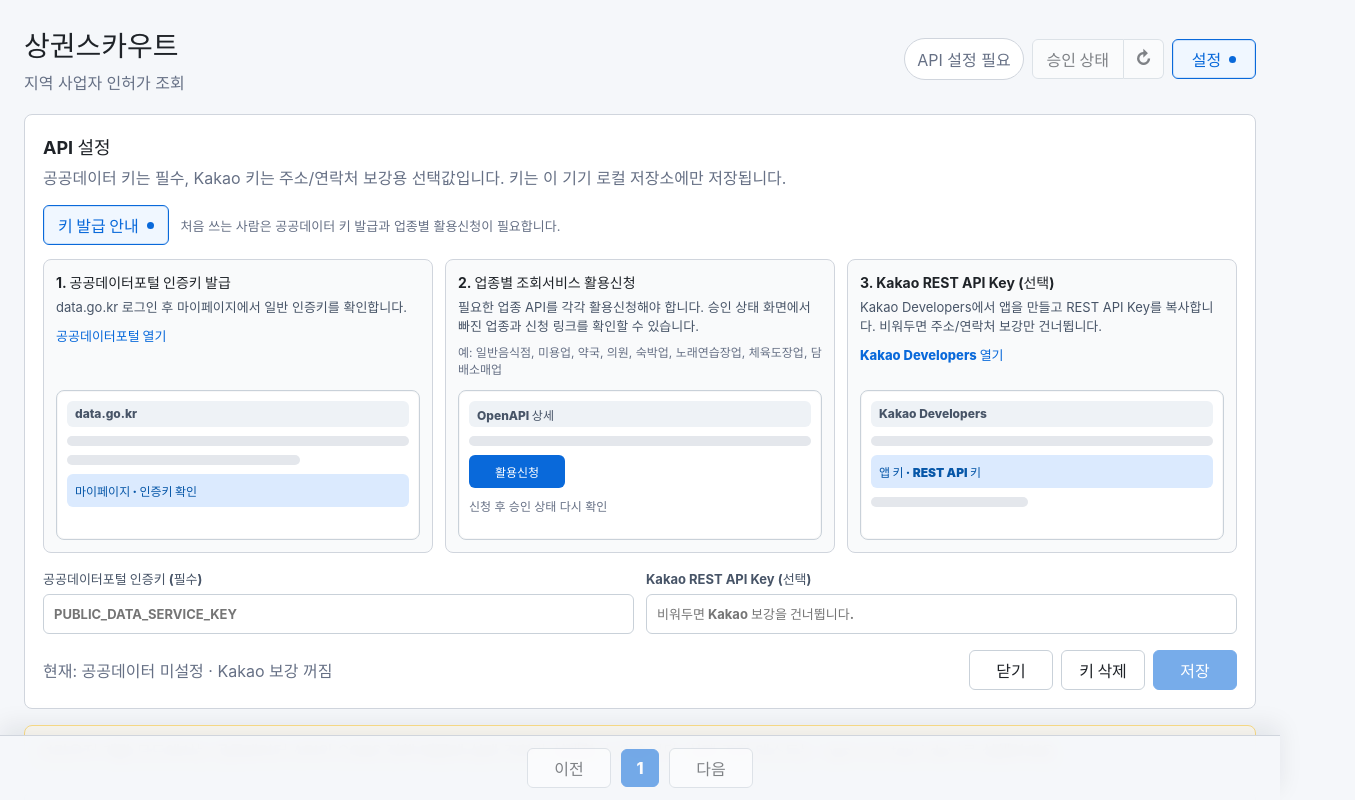
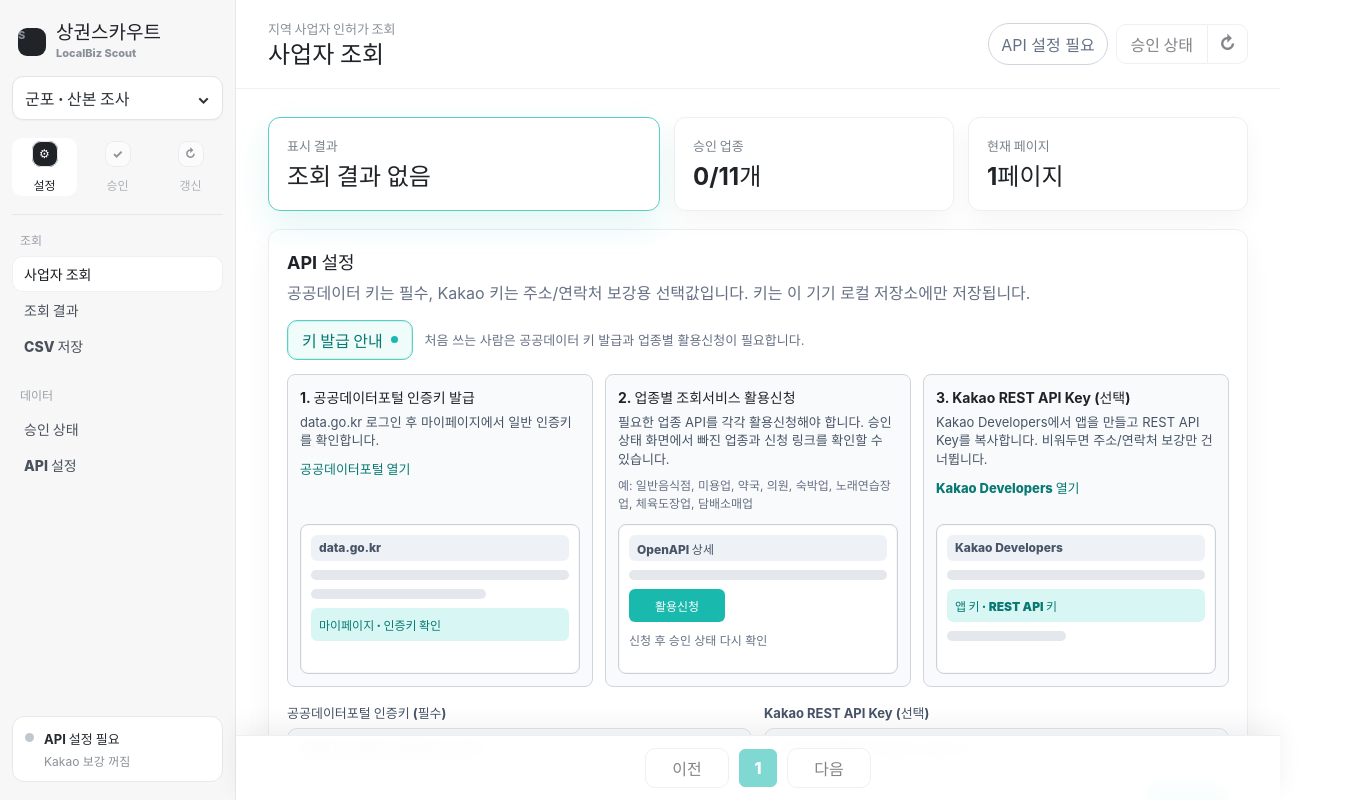
Before and after one commit to finalsoul1/localbiz-scout-desktop, a React (Vite) app: page / in a window 1280 px wide. Shown: the top 800 px of the page, 1355 px wide, since content can reach past the window. Built offline with nearby package versions, Linux system fonts and the light colour scheme.

Commit message:
Refresh app layout with sidebar navigation

```diff
--- a/src/styles.css
+++ b/src/styles.css
@@ -1,6 +1,6 @@
 :root {
   color: #1f2328;
-  background: #f5f7fa;
+  background: #ffffff;
   font-family: Inter, ui-sans-serif, system-ui, -apple-system, BlinkMacSystemFont, "Segoe UI", sans-serif;
   font-synthesis: none;
   text-rendering: optimizeLegibility;
@@ -12,6 +12,7 @@
 
 body {
   margin: 0;
+  background: #ffffff;
 }
 
 button,
@@ -21,26 +22,268 @@
 }
 
 .app-shell {
+  display: grid;
+  grid-template-columns: 236px minmax(0, 1fr);
   min-height: 100vh;
-  padding: 24px;
+  background: #ffffff;
 }
 
-.topbar {
+.lnb {
+  position: sticky;
+  top: 0;
+  display: flex;
+  flex-direction: column;
+  height: 100vh;
+  border-right: 1px solid #e6e8ec;
+  padding: 18px 12px;
+  background: #f7f7f8;
+}
+
+.brand-lockup {
+  display: flex;
+  align-items: center;
+  gap: 10px;
+  padding: 4px 6px 16px;
+}
+
+.brand-mark {
+  display: grid;
+  place-items: center;
+  width: 28px;
+  height: 28px;
+  border-radius: 9px;
+  color: #ffffff;
+  background: #202428;
+  font-size: 14px;
+  font-weight: 900;
+}
+
+.brand-lockup strong,
+.brand-lockup span {
+  display: block;
+}
+
+.brand-lockup strong {
+  font-size: 19px;
+  line-height: 1.15;
+}
+
+.brand-lockup span {
+  margin-top: 2px;
+  color: #8a9099;
+  font-size: 11px;
+  font-weight: 800;
+}
+
+.workspace-select {
+  display: flex;
+  align-items: center;
+  justify-content: space-between;
+  width: 100%;
+  height: 44px;
+  border: 1px solid #e1e4e8;
+  border-radius: 11px;
+  padding: 0 12px;
+  color: #2d3339;
+  background: #ffffff;
+  font-weight: 800;
+  cursor: pointer;
+  box-shadow: 0 1px 2px rgb(16 24 40 / 4%);
+}
+
+.lnb-quick-grid {
+  display: grid;
+  grid-template-columns: repeat(3, 1fr);
+  gap: 8px;
+  border-bottom: 1px solid #e5e7eb;
+  padding: 18px 0;
+}
+
+.lnb-quick-grid button {
+  display: grid;
+  place-items: center;
+  gap: 6px;
+  min-height: 58px;
+  border: 0;
+  border-radius: 10px;
+  color: #6f7782;
+  background: transparent;
+  font-size: 12px;
+  font-weight: 800;
+  cursor: pointer;
+}
+
+.lnb-quick-grid button span {
+  display: grid;
+  place-items: center;
+  width: 26px;
+  height: 26px;
+  border-radius: 9px;
+  color: #3b424a;
+  background: #ffffff;
+  box-shadow: inset 0 0 0 1px #e1e4e8;
+}
+
+.lnb-quick-grid button.active,
+.lnb-quick-grid button:not(:disabled):hover {
+  color: #1f2328;
+  background: #ffffff;
+}
+
+.lnb-quick-grid button.active span {
+  color: #ffffff;
+  background: #1f2328;
+}
+
+.lnb-nav {
+  flex: 1;
+  overflow: auto;
+  padding-top: 16px;
+}
+
+.lnb-nav section {
+  margin-bottom: 22px;
+}
+
+.lnb-nav p {
+  margin: 0 8px 8px;
+  color: #9aa1aa;
+  font-size: 12px;
+  font-weight: 900;
+}
+
+.lnb-nav a {
+  display: flex;
+  align-items: center;
+  height: 36px;
+  border-radius: 10px;
+  padding: 0 12px;
+  color: #4a515b;
+  font-size: 14px;
+  font-weight: 800;
+  text-decoration: none;
+}
+
+.lnb-nav a.active,
+.lnb-nav a:hover {
+  color: #171b20;
+  background: #ffffff;
+  box-shadow: inset 0 0 0 1px #eceff3;
+}
+
+.lnb-status-card {
+  display: flex;
+  gap: 10px;
+  align-items: flex-start;
+  border: 1px solid #e6e8ec;
+  border-radius: 12px;
+  padding: 12px;
+  background: #ffffff;
+}
+
+.lnb-status-card strong,
+.lnb-status-card span {
+  display: block;
+}
+
+.lnb-status-card strong {
+  color: #252a31;
+  font-size: 13px;
+}
+
+.lnb-status-card span {
+  margin-top: 4px;
+  color: #8a9099;
+  font-size: 12px;
+}
+
+.status-dot {
+  width: 9px;
+  height: 9px;
+  border-radius: 999px;
+  margin-top: 4px;
+  background: #c2c7cf;
+}
+
+.status-dot.ready {
+  background: #20b486;
+}
+
+.status-dot.checking {
+  background: #19b9ae;
+  box-shadow: 0 0 0 5px rgb(25 185 174 / 14%);
+}
+
+.workspace {
+  min-width: 0;
+  padding: 18px 32px 24px;
+  background: #ffffff;
+}
+
+.workspace-topbar {
+  position: sticky;
+  top: 0;
+  z-index: 12;
   display: flex;
   align-items: center;
   justify-content: space-between;
   gap: 16px;
-  margin-bottom: 20px;
+  margin: -18px -32px 28px;
+  border-bottom: 1px solid #eff1f4;
+  padding: 18px 32px;
+  background: rgb(255 255 255 / 92%);
+  backdrop-filter: blur(10px);
 }
 
-.topbar h1 {
-  margin: 0;
-  font-size: 28px;
+.workspace-topbar h1 {
+  margin: 3px 0 0;
+  font-size: 24px;
+  line-height: 1.2;
 }
 
-.topbar p {
-  margin: 6px 0 0;
-  color: #667085;
+.eyebrow {
+  color: #8a9099;
+  font-size: 13px;
+  font-weight: 900;
+}
+
+.summary-grid {
+  display: grid;
+  grid-template-columns: 1.4fr 1fr 1fr;
+  gap: 14px;
+  max-width: 1080px;
+  margin-bottom: 18px;
+}
+
+.summary-card {
+  border: 1px solid #eceff3;
+  border-radius: 12px;
+  padding: 18px;
+  background: #ffffff;
+  box-shadow: 0 10px 24px rgb(16 24 40 / 4%);
+}
+
+.summary-card.mint {
+  border-color: #58cec7;
+  box-shadow: 0 14px 34px rgb(28 181 170 / 12%);
+}
+
+.summary-card span,
+.summary-card strong {
+  display: block;
+}
+
+.summary-card span {
+  color: #7a828c;
+  font-size: 13px;
+  font-weight: 800;
+}
+
+.summary-card strong {
+  margin-top: 8px;
+  color: #202428;
+  font-size: 24px;
+  line-height: 1.2;
 }
 
 .topbar-actions,
@@ -48,6 +291,25 @@
   display: flex;
   align-items: center;
   gap: 8px;
+}
+
+.section-heading {
+  display: flex;
+  align-items: flex-start;
+  justify-content: space-between;
+  gap: 16px;
+  margin-bottom: 16px;
+}
+
+.section-heading h2 {
+  margin: 0;
+  font-size: 18px;
+}
+
+.section-heading p {
+  margin: 5px 0 0;
+  color: #7a828c;
+  font-size: 13px;
 }
 
 .joined-button-group {
@@ -69,17 +331,17 @@
 }
 
 .status-pill.checking {
-  border-color: #84c5ff;
-  color: #0757a8;
-  background: #f0f7ff;
-  box-shadow: 0 0 0 3px rgb(9 105 218 / 10%);
+  border-color: #8bdcd6;
+  color: #087a73;
+  background: #effcfa;
+  box-shadow: 0 0 0 3px rgb(25 185 174 / 10%);
 }
 
 .status-pill.checking::after {
   content: "";
   position: absolute;
   inset: 0;
-  background: linear-gradient(90deg, transparent, rgb(9 105 218 / 12%), transparent);
+  background: linear-gradient(90deg, transparent, rgb(25 185 174 / 14%), transparent);
   transform: translateX(-100%);
   animation: shimmer 1.25s ease-in-out infinite;
 }
@@ -90,25 +352,27 @@
 }
 
 .status-pill.ready {
-  border-color: #9be2b3;
-  color: #087443;
-  background: #ecfdf3;
+  border-color: #8bdcd6;
+  color: #087a73;
+  background: #effcfa;
 }
 
 .settings-panel,
 .permission-panel,
-.toolbar,
+.search-card,
 .client-filter-row,
 .action-row,
 .table-wrap {
-  border: 1px solid #d0d5dd;
-  border-radius: 8px;
+  border: 1px solid #eceff3;
+  border-radius: 12px;
   background: #ffffff;
+  box-shadow: 0 10px 28px rgb(16 24 40 / 4%);
 }
 
 .settings-panel {
   padding: 18px;
   margin-bottom: 16px;
+  max-width: 1080px;
 }
 
 .settings-panel h2,
@@ -128,11 +392,12 @@
   overflow: hidden;
   padding: 18px;
   margin-bottom: 16px;
+  max-width: 1080px;
 }
 
 .permission-panel.checking {
-  border-color: #84c5ff;
-  box-shadow: 0 0 0 3px rgb(9 105 218 / 8%);
+  border-color: #8bdcd6;
+  box-shadow: 0 0 0 3px rgb(25 185 174 / 8%);
 }
 
 .permission-panel-header {
@@ -153,7 +418,7 @@
   height: 4px;
   border-radius: 999px;
   margin-bottom: 14px;
-  background: #dbeafe;
+  background: #d8f7f4;
 }
 
 .permission-progress::after {
@@ -162,7 +427,7 @@
   inset: 0;
   width: 42%;
   border-radius: inherit;
-  background: #0969da;
+  background: #19b9ae;
   animation: progress-slide 1.1s ease-in-out infinite;
 }
 
@@ -171,7 +436,7 @@
 }
 
 .permission-table a {
-  color: #0969da;
+  color: #087a73;
   font-weight: 800;
   text-decoration: none;
 }
@@ -264,7 +529,7 @@
 }
 
 .guide-card a {
-  color: #0969da;
+  color: #087a73;
   font-size: 13px;
   font-weight: 800;
   text-decoration: none;
@@ -315,8 +580,8 @@
 .shot-button {
   border-radius: 6px;
   padding: 8px;
-  color: #0757a8;
-  background: #dbeafe;
+  color: #087a73;
+  background: #d8f7f4;
   font-size: 12px;
   font-weight: 900;
 }
@@ -325,7 +590,7 @@
   width: 96px;
   color: #ffffff;
   text-align: center;
-  background: #0969da;
+  background: #19b9ae;
 }
 
 .shot-caption {
@@ -342,19 +607,26 @@
   color: #667085;
 }
 
+.search-card {
+  max-width: 1080px;
+  margin-bottom: 12px;
+  padding: 18px;
+}
+
 .toolbar {
   display: grid;
   grid-template-columns: 120px 160px 160px 160px 120px minmax(180px, 1fr) 96px;
   gap: 12px;
-  padding: 16px;
 }
 
 .client-filter-row {
   display: flex;
   align-items: center;
   gap: 12px;
+  max-width: 1080px;
   margin-top: 12px;
   padding: 12px 16px;
+  box-shadow: none;
 }
 
 .client-filter-row span {
@@ -380,24 +652,24 @@
 .checkbox-label input {
   width: 18px;
   height: 18px;
-  accent-color: #0969da;
+  accent-color: #19b9ae;
 }
 
 input,
 select {
   width: 100%;
-  height: 40px;
-  border: 1px solid #c9d1d9;
-  border-radius: 6px;
-  padding: 0 10px;
+  height: 42px;
+  border: 1px solid #e0e4e8;
+  border-radius: 10px;
+  padding: 0 12px;
   color: #1f2328;
-  background: #ffffff;
+  background: #fbfcfd;
 }
 
 input:focus,
 select:focus {
-  outline: 2px solid #84c5ff;
-  border-color: #0969da;
+  outline: 2px solid #b9ebe7;
+  border-color: #19b9ae;
 }
 
 .action-row {
@@ -405,8 +677,10 @@
   align-items: center;
   justify-content: space-between;
   gap: 16px;
+  max-width: 1080px;
   margin: 16px 0;
   padding: 14px 16px;
+  box-shadow: none;
 }
 
 .pagination-bar {
@@ -418,12 +692,12 @@
   align-items: center;
   justify-content: center;
   gap: 10px;
-  margin: 14px -24px -24px;
-  border-top: 1px solid #d0d5dd;
-  padding: 12px 24px;
-  background: rgb(245 247 250 / 94%);
+  margin: 14px -32px -24px;
+  border-top: 1px solid #eceff3;
+  padding: 12px 32px;
+  background: rgb(255 255 255 / 94%);
   backdrop-filter: blur(8px);
-  box-shadow: 0 -10px 24px rgb(16 24 40 / 8%);
+  box-shadow: 0 -10px 24px rgb(16 24 40 / 6%);
 }
 
 .page-number-row {
@@ -446,9 +720,9 @@
 }
 
 .page-number-button.active {
-  border-color: #0969da;
+  border-color: #19b9ae;
   color: #ffffff;
-  background: #0969da;
+  background: #19b9ae;
 }
 
 .pagination-ellipsis {
@@ -474,29 +748,29 @@
   justify-content: center;
   min-width: 84px;
   height: 40px;
-  border-radius: 6px;
+  border-radius: 10px;
   padding: 0 14px;
   font-weight: 800;
   cursor: pointer;
 }
 
 .primary-button {
-  border: 1px solid #0969da;
+  border: 1px solid #19b9ae;
   color: #ffffff;
-  background: #0969da;
+  background: #19b9ae;
 }
 
 .secondary-button {
-  border: 1px solid #c9d1d9;
+  border: 1px solid #e0e4e8;
   color: #1f2328;
   background: #ffffff;
 }
 
 .toggle-button.active {
-  border-color: #0969da;
-  color: #0969da;
-  background: #f0f7ff;
-  box-shadow: inset 0 0 0 1px rgb(9 105 218 / 14%);
+  border-color: #58cec7;
+  color: #087a73;
+  background: #effcfa;
+  box-shadow: inset 0 0 0 1px rgb(25 185 174 / 16%);
 }
 
 .toggle-button.active::after {
@@ -505,7 +779,7 @@
   height: 7px;
   border-radius: 999px;
   margin-left: 8px;
-  background: #0969da;
+  background: #19b9ae;
 }
 
 .joined-main {
@@ -530,9 +804,9 @@
 }
 
 .icon-button:not(:disabled):hover {
-  border-color: #0969da;
-  color: #0969da;
-  background: #f0f7ff;
+  border-color: #58cec7;
+  color: #087a73;
+  background: #effcfa;
 }
 
 button:disabled {
@@ -606,7 +880,7 @@
   width: 28px;
   height: 28px;
   border: 3px solid #d0d5dd;
-  border-top-color: #0969da;
+  border-top-color: #19b9ae;
   border-radius: 50%;
   animation: spin 0.85s linear infinite;
 }
@@ -620,16 +894,16 @@
 }
 
 .spinner.small.dark {
-  border-color: rgb(9 105 218 / 20%);
-  border-top-color: #0969da;
+  border-color: rgb(25 185 174 / 20%);
+  border-top-color: #19b9ae;
 }
 
 .spinner.tiny {
   width: 14px;
   height: 14px;
   border-width: 2px;
-  border-color: rgb(9 105 218 / 20%);
-  border-top-color: #0969da;
+  border-color: rgb(25 185 174 / 20%);
+  border-top-color: #19b9ae;
 }
 
 @keyframes spin {
@@ -752,17 +1026,17 @@
 .toast-action {
   height: 32px;
   margin-top: 10px;
-  border: 1px solid #0969da;
+  border: 1px solid #19b9ae;
   border-radius: 6px;
   padding: 0 10px;
-  color: #0969da;
+  color: #087a73;
   background: #ffffff;
   font-weight: 800;
   cursor: pointer;
 }
 
 .toast-action:hover {
-  background: #f0f7ff;
+  background: #effcfa;
 }
 
 .toast-success {
@@ -785,7 +1059,7 @@
 
 .toast-saving .toast-icon {
   color: #ffffff;
-  background: #0969da;
+  background: #19b9ae;
 }
 
 .toast-close {
@@ -804,14 +1078,40 @@
 
 @media (max-width: 960px) {
   .app-shell {
+    grid-template-columns: 1fr;
+  }
+
+  .lnb {
+    position: static;
+    height: auto;
+    border-right: 0;
+    border-bottom: 1px solid #e6e8ec;
+  }
+
+  .lnb-nav {
+    display: none;
+  }
+
+  .workspace {
     padding: 16px;
   }
 
-  .topbar,
+  .workspace-topbar,
   .settings-footer,
-  .action-row {
+  .action-row,
+  .section-heading {
     align-items: stretch;
     flex-direction: column;
+  }
+
+  .workspace-topbar {
+    position: static;
+    margin: -16px -16px 16px;
+    padding: 16px;
+  }
+
+  .summary-grid {
+    grid-template-columns: 1fr;
   }
 
   .toolbar,
--- a/src/ui/App.tsx
+++ b/src/ui/App.tsx
@@ -322,11 +322,64 @@
   }
 
   return (
-    <main className="app-shell">
-      <header className="topbar">
+    <div className="app-shell">
+      <aside className="lnb" aria-label="상권스카우트 메뉴">
+        <div className="brand-lockup">
+          <span className="brand-mark" aria-hidden="true">S</span>
           <div>
-          <h1>상권스카우트</h1>
-          <p>지역 사업자 인허가 조회</p>
+            <strong>상권스카우트</strong>
+            <span>LocalBiz Scout</span>
+          </div>
+        </div>
+
+        <button type="button" className="workspace-select">
+          <span>군포 · 산본 조사</span>
+          <span aria-hidden="true">⌄</span>
+        </button>
+
+        <div className="lnb-quick-grid" aria-label="빠른 작업">
+          <button type="button" className={settingsOpen ? "active" : ""} onClick={() => setSettingsOpen(!settingsOpen)}>
+            <span aria-hidden="true">⚙</span>
+            설정
+          </button>
+          <button type="button" className={permissionsOpen ? "active" : ""} disabled={!canSearch} onClick={() => setPermissionsOpen(!permissionsOpen)}>
+            <span aria-hidden="true">✓</span>
+            승인
+          </button>
+          <button type="button" disabled={!canSearch || checkingPermissions} onClick={() => void refreshPermissions(settings)}>
+            <span aria-hidden="true">↻</span>
+            갱신
+          </button>
+        </div>
+
+        <nav className="lnb-nav" aria-label="주 메뉴">
+          <section>
+            <p>조회</p>
+            <a className="active" href="#search-panel">사업자 조회</a>
+            <a href="#result-panel">조회 결과</a>
+            <a href="#export-actions">CSV 저장</a>
+          </section>
+          <section>
+            <p>데이터</p>
+            <a href="#permission-panel">승인 상태</a>
+            <a href="#settings-panel">API 설정</a>
+          </section>
+        </nav>
+
+        <div className="lnb-status-card">
+          <span className={checkingPermissions ? "status-dot checking" : canSearch && availableBusinessTypes.length ? "status-dot ready" : "status-dot"} />
+          <div>
+            <strong>{permissionSummary}</strong>
+            <span>{settings.kakaoRestApiKey ? "Kakao 보강 켜짐" : "Kakao 보강 꺼짐"}</span>
+          </div>
+        </div>
+      </aside>
+
+      <main className="workspace">
+        <header className="workspace-topbar">
+          <div>
+            <span className="eyebrow">지역 사업자 인허가 조회</span>
+            <h1>사업자 조회</h1>
           </div>
           <div className="topbar-actions">
             <span className={checkingPermissions ? "status-pill checking" : canSearch && availableBusinessTypes.length ? "status-pill ready" : "status-pill"}>
@@ -354,19 +407,19 @@
                 ↻
               </button>
             </div>
-          <button
-            type="button"
-            className={`secondary-button toggle-button ${settingsOpen ? "active" : ""}`}
-            aria-pressed={settingsOpen}
-            onClick={() => setSettingsOpen(!settingsOpen)}
-          >
-            설정
-          </button>
           </div>
         </header>
 
+        <section className="summary-grid" aria-label="조회 요약">
+          <SummaryCard label="표시 결과" value={summary} tone="mint" />
+          <SummaryCard label="승인 업종" value={`${availableBusinessTypes.length}/${businessTypeKeys.length}개`} />
+          <SummaryCard label="현재 페이지" value={`${filters.pageNo.toLocaleString("ko-KR")}페이지`} />
+        </section>
+
         {settingsOpen ? (
+          <div id="settings-panel">
             <SettingsPanel settings={settings} onSave={handleSaveSettings} onClear={handleClearSettings} onClose={() => setSettingsOpen(false)} />
+          </div>
         ) : null}
 
         {!isTauriRuntime ? (
@@ -376,10 +429,29 @@
         ) : null}
 
         {permissionsOpen ? (
+          <div id="permission-panel">
             <PermissionPanel statuses={permissionStatuses} checking={checkingPermissions} onRefresh={() => void refreshPermissions(settings)} />
+          </div>
         ) : null}
 
-      <section className="toolbar" aria-label="검색 조건">
+        <section id="search-panel" className="search-card" aria-label="검색 조건">
+          <div className="section-heading">
+            <div>
+              <h2>조회 조건</h2>
+              <p>지역, 기간, 업종을 조합해 최근 인허가 순으로 확인합니다.</p>
+            </div>
+            <button type="button" className="primary-button" disabled={!canSearch || loading || selectedTypeBlocked} onClick={handleSearch}>
+              {loading ? (
+                <span className="button-loading">
+                  <span className="spinner small" aria-hidden="true" />
+                  조회 중
+                </span>
+              ) : (
+                "조회"
+              )}
+            </button>
+          </div>
+          <div className="toolbar">
             <label>
               지역
               <select value={filters.region} onChange={(event) => updateFilters({ region: event.target.value })}>
@@ -433,6 +505,7 @@
                 onChange={(event) => handlePageSizeChange(event.target.value)}
               />
             </label>
+          </div>
         </section>
 
         <section className="client-filter-row" aria-label="화면 필터">
@@ -443,22 +516,12 @@
           <span>{hideMaskedAddress ? "주소에 *가 포함된 결과를 화면과 CSV에서 제외합니다." : "공공데이터 원본 결과를 그대로 표시합니다."}</span>
         </section>
 
-      <section className="action-row">
+        <section id="export-actions" className="action-row">
           <div>
             <strong>{summary}</strong>
             <span>{loading ? "전체 업종을 조회하고 최근 순으로 정리하는 중" : "기본 정렬: 인허가일자 최근 순"}</span>
           </div>
           <div className="button-row">
-          <button type="button" className="primary-button" disabled={!canSearch || loading || selectedTypeBlocked} onClick={handleSearch}>
-            {loading ? (
-              <span className="button-loading">
-                <span className="spinner small" aria-hidden="true" />
-                조회 중
-              </span>
-            ) : (
-              "조회"
-            )}
-          </button>
             <button type="button" className="secondary-button" disabled={!displayedItems.length || Boolean(savingCsv)} onClick={handlePageCsvSave}>
               {savingCsv === "page" ? "저장 중" : "현재 페이지 CSV"}
             </button>
@@ -472,7 +535,9 @@
         {selectedTypeBlocked && selectedPermission ? <div className="error-box">{selectedPermission.label} API 승인 필요: {selectedPermission.serviceName}</div> : null}
         {notice ? <div className="success-box">{notice}</div> : null}
 
+        <div id="result-panel">
           <BusinessTable items={displayedItems} loading={loading} hideMaskedAddress={hideMaskedAddress} />
+        </div>
         <Pagination
           pageNo={filters.pageNo}
           pageSize={filters.pageSize}
@@ -484,6 +549,7 @@
 
         {toast ? <Toast toast={toast} onClose={() => setToast(null)} onOpenLocation={handleOpenCsvLocation} /> : null}
       </main>
+    </div>
   );
 
   async function handleOpenCsvLocation(path: string) {
@@ -515,6 +581,15 @@
 
 function hasMaskedAddress(item: Business) {
   return item.roadAddress.includes("*") || item.jibunAddress.includes("*");
+}
+
+function SummaryCard({ label, value, tone = "default" }: { label: string; value: string; tone?: "default" | "mint" }) {
+  return (
+    <article className={`summary-card ${tone}`}>
+      <span>{label}</span>
+      <strong>{value}</strong>
+    </article>
+  );
 }
 
 function Pagination({
```
Lines whose indentation alone changed are shown as unchanged.
